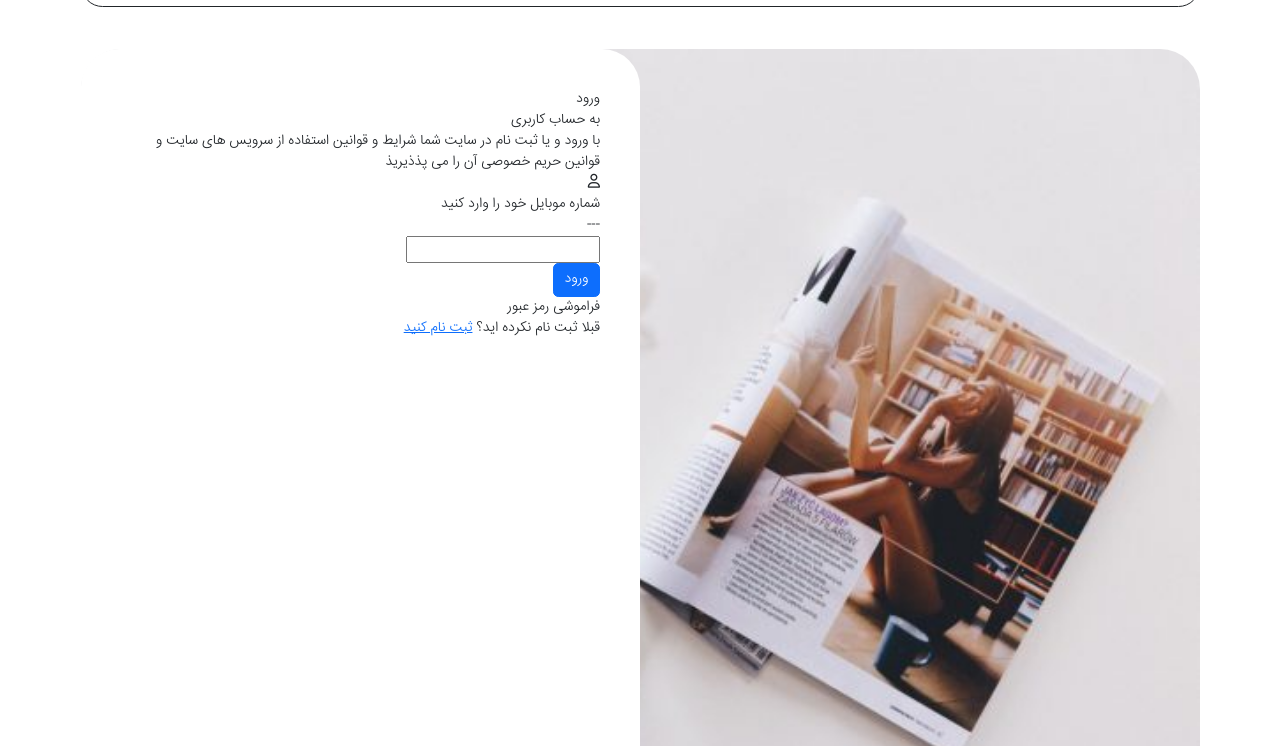
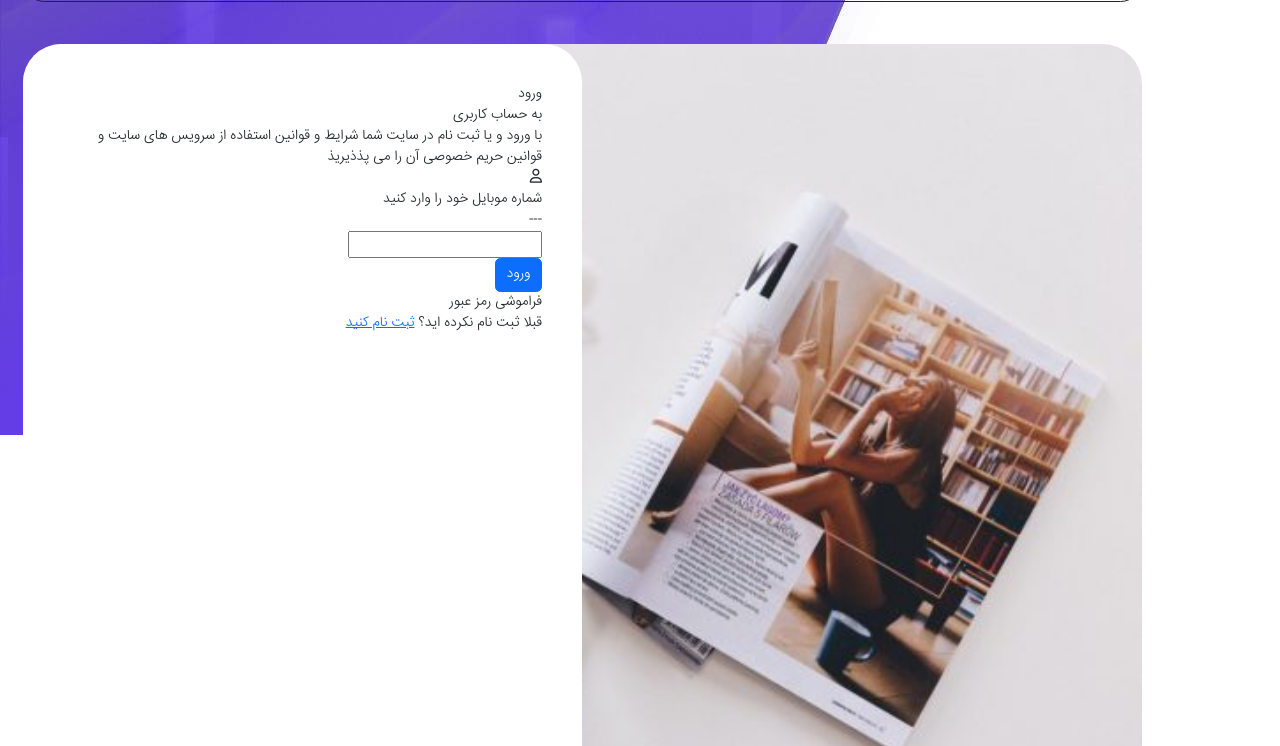
Before and after one commit to MahsaGholami91/Sarafi, a plain HTML site: page index.html in a window 1280 px wide. Shown: the part 232-978 px from the top of the page. Drawn offline with nearby package versions, Linux system fonts and the light colour scheme.

Commit message:
first commit

```diff
--- a/src/css/style.css
+++ b/src/css/style.css
@@ -18,13 +18,23 @@
         url('../font/IRANSans-Light-web.ttf') format('truetype');
 }
 
+body {
+    background: url(../image/body.jpg);
+    background-repeat: no-repeat;
+    background-position-x: left;
+    background-position-y: top;
+    width: 100%;
+}
+
 * {
     font-family: 'iransans';
     direction: rtl;
     font-size: 14px;
 }
 .container {
-    margin-top: 5px;
+    margin: auto 10%;
+
+
 }
 .drop-btn-style {
     border-radius: 30px;
```
Also changed, not shown: index.html (+2 -0 lines), src/image/body.jpg (added).
